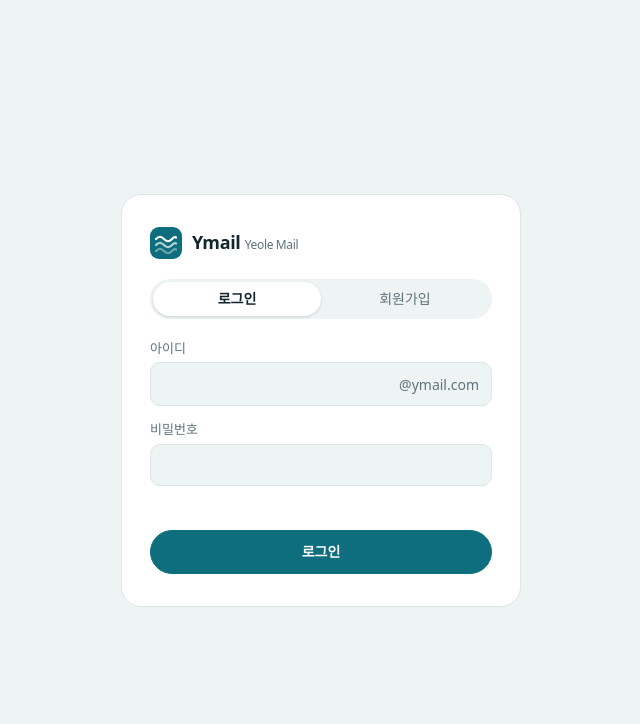
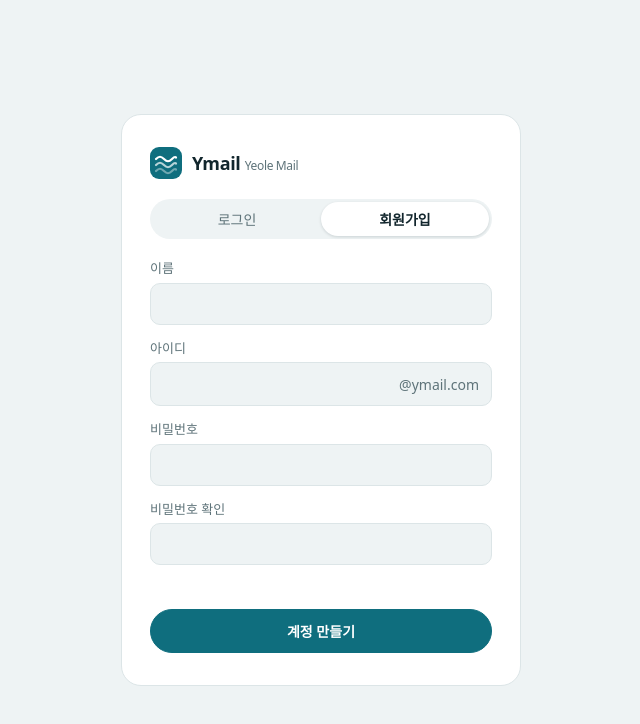
Before and after one commit to yye0nw00k-bit/ymail, a website: page public/index.html in a window 1280 px wide. Both pictures are taken after a click on the tab "회원가입". Shown: the whole page, without its empty margins (319-959 px from the left). Drawn offline with Linux system fonts and the light colour scheme; a web font is replaced by a local one.

Commit message:
Make login and signup tabs resilient to initialization errors

```diff
--- a/public/index.html
+++ b/public/index.html
@@ -352,7 +352,7 @@ main{min-height:0;min-width:0;position:relative}
     <svg width="32" height="32" viewBox="0 0 32 32" aria-hidden="true"><rect width="32" height="32" rx="9" fill="var(--teal)"/><path d="M6 12c3-3 5-3 8 0s5 3 8 0 3-2 4-1.5" fill="none" stroke="var(--teal-ink)" stroke-width="2.2" stroke-linecap="round"/><path d="M6 18c3-3 5-3 8 0s5 3 8 0 3-2 4-1.5" fill="none" stroke="var(--teal-ink)" stroke-width="2.2" stroke-linecap="round" opacity=".7"/><path d="M6 24c3-3 5-3 8 0s5 3 8 0 3-2 4-1.5" fill="none" stroke="var(--teal-ink)" stroke-width="2.2" stroke-linecap="round" opacity=".4"/></svg>
     <span>Ymail <small>Yeole Mail</small></span>
   </div>
-  <div class="seg" role="tablist"><button type="button" role="tab" id="tabLogin" aria-selected="true">로그인</button><button type="button" role="tab" id="tabSignup" aria-selected="false">회원가입</button></div>
+  <div class="seg" role="tablist"><button type="button" role="tab" id="tabLogin" aria-selected="true" onclick="setAuthMode('login')">로그인</button><button type="button" role="tab" id="tabSignup" aria-selected="false" onclick="setAuthMode('signup')">회원가입</button></div>
   <label class="field" id="fName" style="display:none"><span class="l">이름</span><input id="aName" autocomplete="name" maxlength="40"></label>
   <label class="field"><span class="l">아이디</span><div class="idrow"><input id="aUser" autocomplete="username" autocapitalize="none" spellcheck="false"><em>@ymail.com</em></div></label>
   <label class="field"><span class="l">비밀번호</span><input id="aPass" type="password" autocomplete="current-password"></label>
@@ -696,16 +696,20 @@ async function api(path,opts={}){
   if(!r.ok)throw Object.assign(new Error(j.error||'요청에 실패했어요'),{status:r.status});
   return j;
 }
-let authMode='login';
+var authMode='login';
 function setAuthMode(m){
   authMode=m;const su=m==='signup';
-  $('#tabLogin').setAttribute('aria-selected',!su);$('#tabSignup').setAttribute('aria-selected',su);
-  $('#fName').style.display=su?'':'none';$('#fPass2').style.display=su?'':'none';
-  $('#aPass').autocomplete=su?'new-password':'current-password';
-  $('#authSubmit').textContent=su?'계정 만들기':'로그인';$('#authErr').textContent='';
+  const login=document.getElementById('tabLogin'), signup=document.getElementById('tabSignup');
+  const name=document.getElementById('fName'), pass2=document.getElementById('fPass2');
+  const pass=document.getElementById('aPass'), submit=document.getElementById('authSubmit'), err=document.getElementById('authErr');
+  if(login) login.setAttribute('aria-selected',String(!su));
+  if(signup) signup.setAttribute('aria-selected',String(su));
+  if(name) name.style.display=su?'':'none';
+  if(pass2) pass2.style.display=su?'':'none';
+  if(pass) pass.autocomplete=su?'new-password':'current-password';
+  if(submit) submit.textContent=su?'계정 만들기':'로그인';
+  if(err) err.textContent='';
 }
-$('#tabLogin').onclick=()=>setAuthMode('login');
-$('#tabSignup').onclick=()=>setAuthMode('signup');
 $('#authForm').onsubmit=async e=>{
   e.preventDefault();const err=$('#authErr');err.textContent='';
   const username=$('#aUser').value.trim(),password=$('#aPass').value;
```
